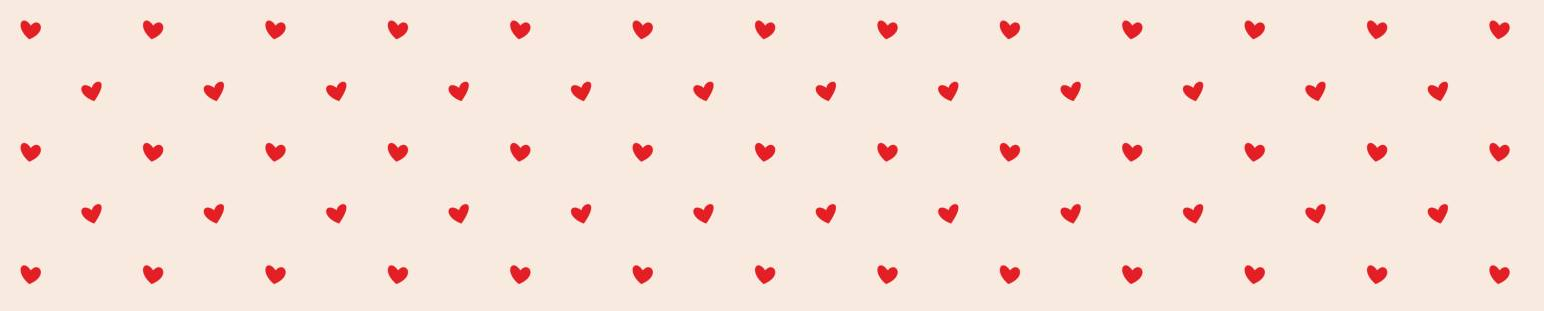
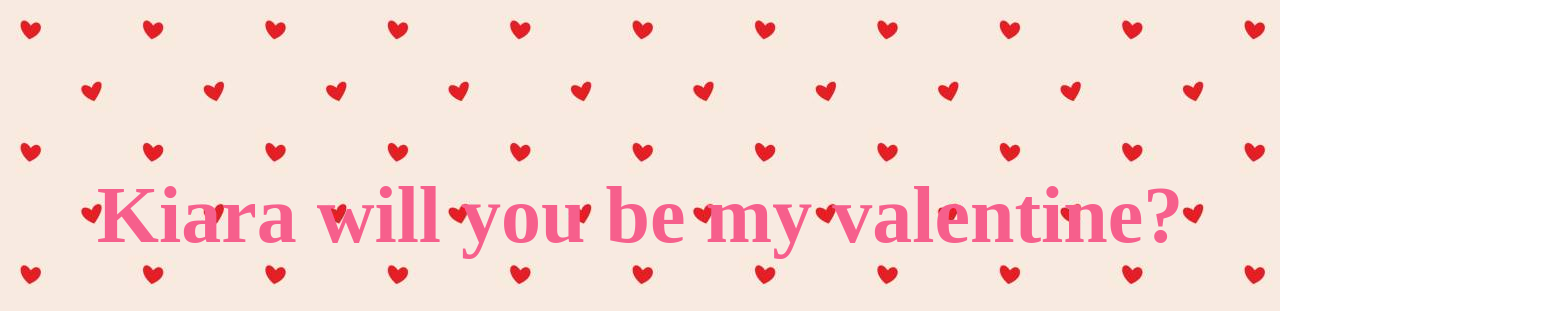
Before and after one commit to acabotaje321/V-day, a plain HTML site: page index.html in a window 1280 px wide. Shown: the top 311 px of the page, 1544 px wide, since content can reach past the window. Drawn offline with Linux system fonts and the light colour scheme.

Commit message:
Update index.html

```diff
--- a/index.html
+++ b/index.html
@@ -25,7 +25,7 @@
                 vertical-align: middle;
             }
             h1 {
-                font-size: 350px;
+                font-size: 80px;
                 color: #f65f8c;
             }
             #yesButton {
```
